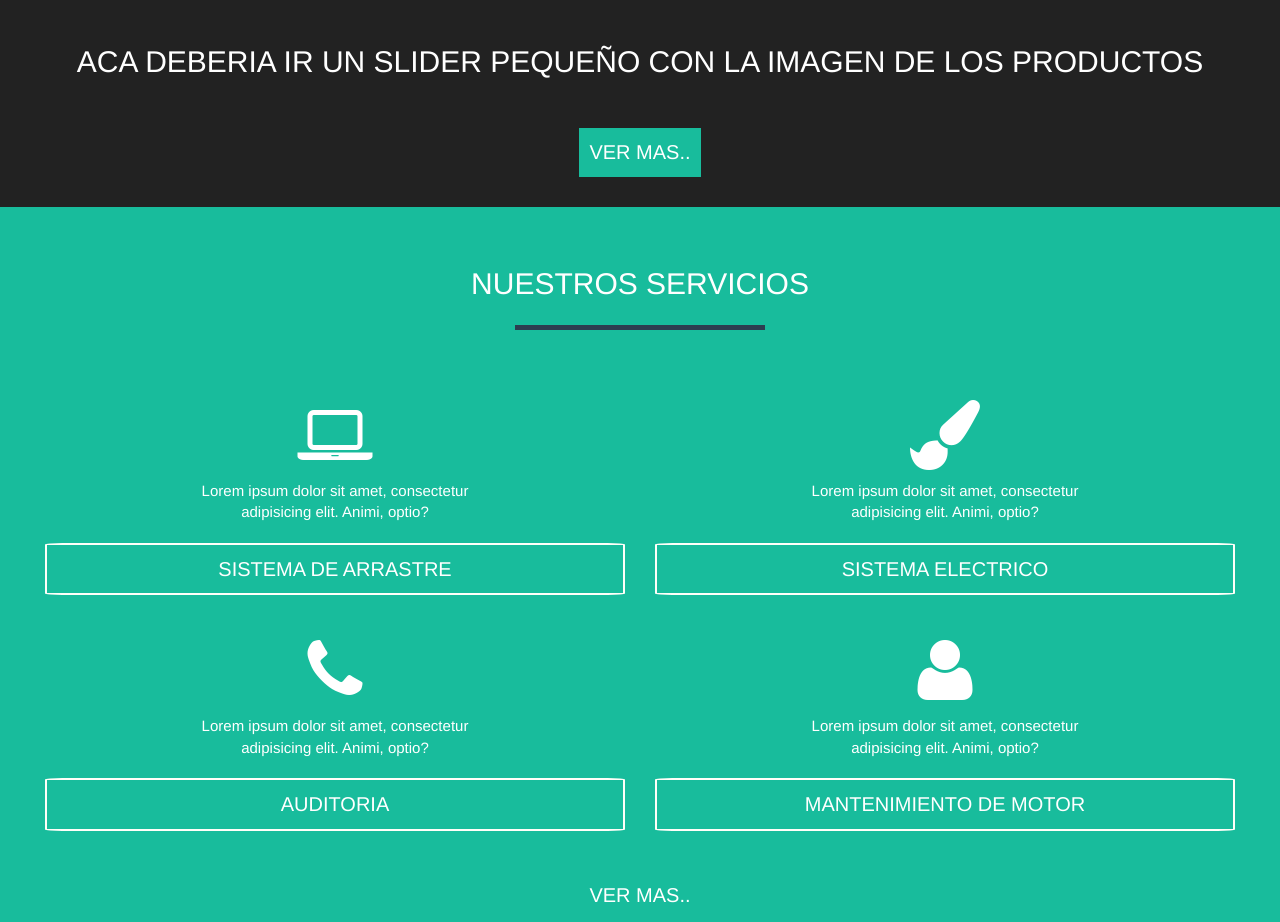
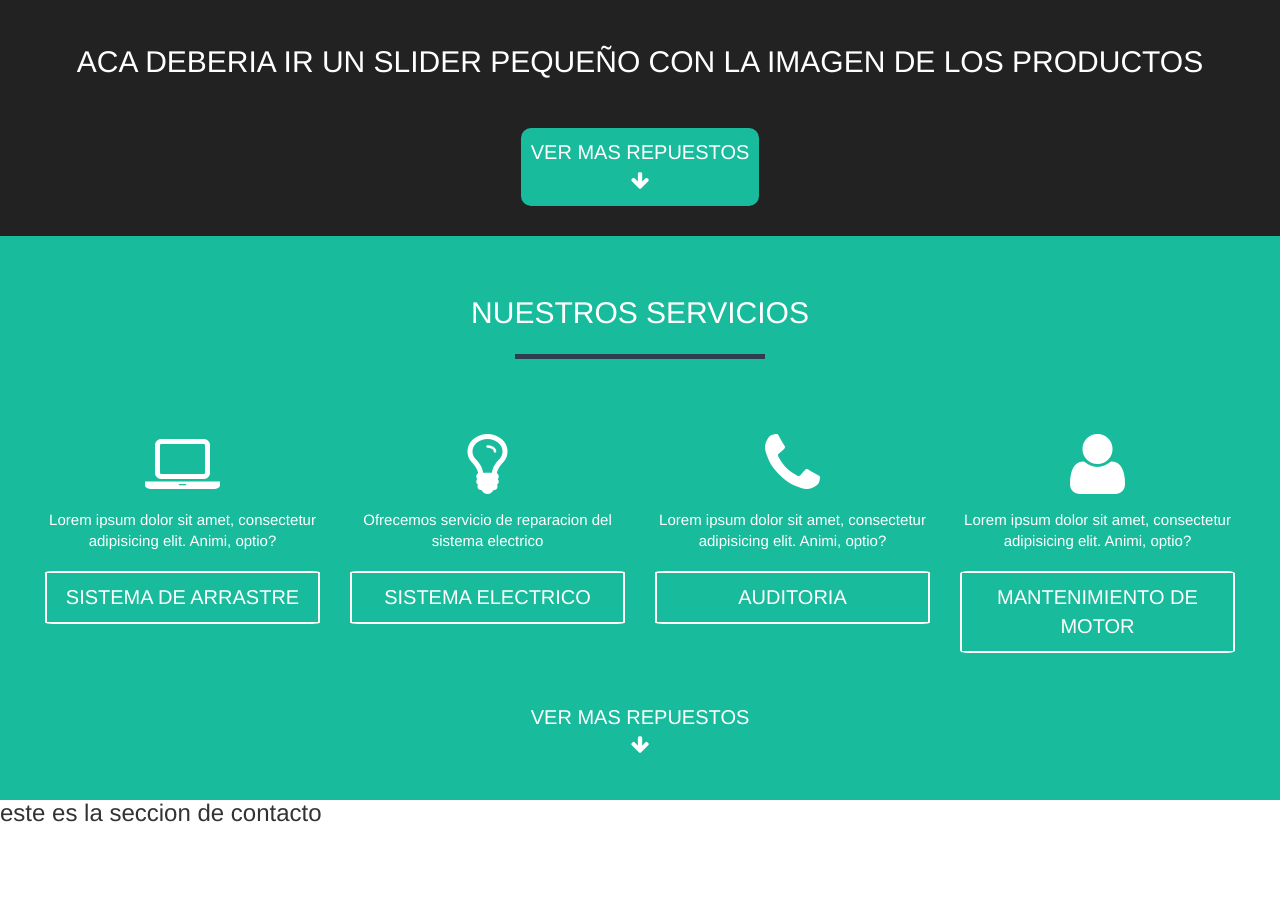
Before and after one commit to tananta21/multiservicios-cisneros-home, a plain HTML site: page index.html in a window 1280 px wide. Shown: the part 1000-1922 px from the top of the page. After the commit the page ends 1846 px from the top, so only its background shows below. Drawn offline with Linux system fonts and the light colour scheme.

Commit message:
nuevas actualizaciones

```diff
--- a/index.html
+++ b/index.html
@@ -9,6 +9,7 @@
         <link rel="stylesheet" href="css/query.css">
         <script src="js/jquery-3.1.0.min.js"></script>
         <script src="js/home.js"></script>
+        <script src="librerias/bootstrap/js/bootstrap.min.js"></script>
         <link rel="stylesheet" href="librerias/bootstrap/css/bootstrap.css">
         <link rel="stylesheet" href="librerias/font-awesome/css/font-awesome.css">
         <link href='http://fonts.googleapis.com/css?family=Lato:400,700' rel='stylesheet' type='text/css'>
@@ -17,11 +18,13 @@
     <body>
     <div class="container-fluid" style="padding: 0rem">
         <!-- header y menu de la pagina-->
-        <header class="mimenu">
+        <section id="home">
+        <header  class="mimenu">
             <a href="#" id="logo">Logo</a>
             <nav id="menu">
                 <a href="#" class="nav-mobile" id="nav-mobile"></a>
                 <ul>
+                    <li><a href="#home">Home</a></li>
                     <li><a href="#productos">Repuestos</a></li>
                     <li><a href="#servicios">Servicios</a></li>
                     <li><a href="#nosotros">Nosotros</a></li>
@@ -76,8 +79,9 @@
                 </a>
             </div>
         </section>
+        </section>
 
-
+        <!-- SECCION DE PRODUCTOS-->
         <section id="productos" class="col-lg-12 section2">
             <div class="col-lg-12 text-center" style="margin-top: 4rem">
                 <h2>Venta de Repuestos</h2>
@@ -140,23 +144,17 @@
             <div class="col-lg-12 text-center" style="margin-top: 4rem">
                     <H2>ACA DEBERIA IR UN SLIDER PEQUEÑO CON LA IMAGEN DE LOS PRODUCTOS</H2>
             </div>
-                <div class="col-lg-12 text-center" style="margin-top: 4rem">
-                    <button class="vermas">VER MAS..</button>
+
+             <div class="col-lg-12 text-center" style="margin-top: 4rem">
+                    <button class="vermas" style="border-radius: 10px">VER MAS REPUESTOS
+                        <br><i class="fa fa-arrow-down"></i></button>
                 </div>
 
 
             </div>
         </section>
 
-
-
-
-
-
-
-
-
-
+        <!-- SECCION DE SERVICIOS -->
 
         <section id="servicios" class="col-lg-12 section3">
             <div class="col-lg-12 text-center" style="margin-top: 4rem">
@@ -164,7 +162,7 @@
                 <hr class="star-primary">
             </div>
             <div class=" col-lg-12 lista_servicios">
-                <div class="col-lg-6 col-sm-6 col-xs-12 section2_direction">
+                <div class="col-lg-3 col-sm-6 col-xs-12 section2_direction">
                     <i class="fa fa-laptop fa-5x"></i>
                     <p class="descrption_services">Lorem ipsum dolor sit amet, consectetur <br>
                         adipisicing elit. Animi, optio?</p>
@@ -172,15 +170,14 @@
                         <button  class="vermas" >SISTEMA DE ARRASTRE</button>
                     </div>
                 </div>
-                <div class="col-lg-6 col-sm-6 col-xs-12 section2_direction">
-                    <i class="fa fa-paint-brush fa-5x"></i>
-                    <p class="descrption_services">Lorem ipsum dolor sit amet, consectetur <br>
-                        adipisicing elit. Animi, optio?</p>
+                <div class="col-lg-3 col-sm-6 col-xs-12 section2_direction">
+                    <i class="fa fa-lightbulb-o fa-5x"></i>
+                    <p class="descrption_services">Ofrecemos servicio de reparacion del sistema electrico</p>
                     <div class="click">
                         <button  class="vermas" >SISTEMA ELECTRICO</button>
                     </div>
                 </div>
-                <div class="col-lg-6 col-sm-6 col-xs-12 section2_direction">
+                <div class="col-lg-3 col-sm-6 col-xs-12 section2_direction">
                     <i class="fa fa-phone fa-5x"></i>
                     <p class="descrption_services">Lorem ipsum dolor sit amet, consectetur <br>
                         adipisicing elit. Animi, optio?</p>
@@ -188,7 +185,7 @@
                         <button  class="vermas">AUDITORIA</button>
                     </div>
                 </div>
-                <div class="col-lg-6 col-sm-6 col-xs-12 section2_direction">
+                <div class="col-lg-3 col-sm-6 col-xs-12 section2_direction">
                     <i class="fa fa-user fa-5x"></i>
                     <p class="descrption_services">Lorem ipsum dolor sit amet, consectetur <br>
                         adipisicing elit. Animi, optio?</p>
@@ -199,9 +196,8 @@
                 </div>
             </div>
             <div class="col-lg-12 text-center" style="margin-top: 4rem">
-                <div>
-                    <button class="vermas">VER MAS..</button>
-                </div>
+                <button class="vermas" style="border-radius: 10px">VER MAS REPUESTOS
+                    <br><i class="fa fa-arrow-down"></i></button>
             </div>
         </section>
 
```
